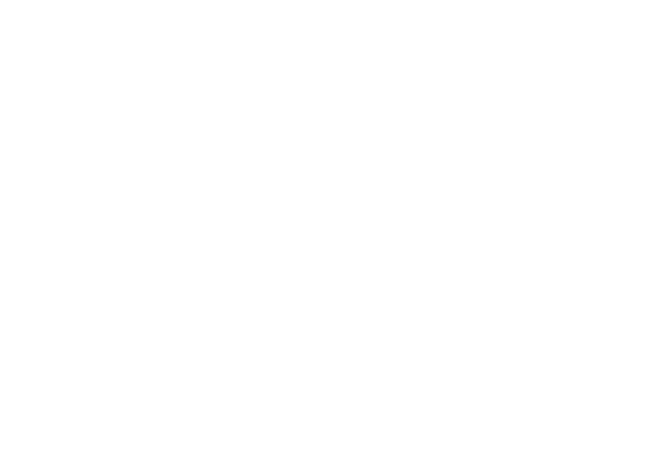
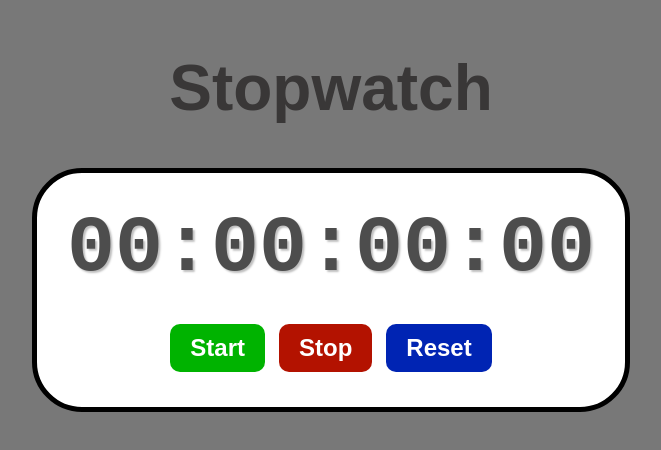
Before and after one commit to Eazynesta/stopwatchJs, a plain HTML site: page index.html in a window 1280 px wide. Shown: the whole page, without its empty margins (309-970 px from the left). Drawn offline with Linux system fonts and the light colour scheme.

Commit message:
final ver

```diff
--- a/index.html
+++ b/index.html
@@ -7,7 +7,17 @@
     <link rel="stylesheet" href="styles.css">
 </head>
 <body>
-
+    <h1 id="myH1">Stopwatch</h1>
+    <div id="Container">
+        <div id="display">
+            00:00:00:00
+        </div>
+        <div id="controls">
+            <button id="startBtn" onclick="start()">Start</button>
+            <button id="stopBtn" onclick="stop()">Stop</button>
+            <button id="resetBtn" onclick="reset()">Reset</button>
+        </div>
+    </div>
     <script src="script.js"></script>
 </body>
 </html>
--- a/script.js
+++ b/script.js
@@ -0,0 +1,43 @@
+const display = document.getElementById("display");
+let timer = null;
+let startTime = 0;
+let elapsedTime = 0;
+let isRunning = false;
+
+function start(){
+    if(!isRunning){
+        startTime = Date.now() - elapsedTime;
+        timer = setInterval(update, 10);
+        isRunning = true;
+    }
+}
+
+function stop(){
+    if(isRunning){
+
+        clearInterval(timer);
+        elapsedTime = Date.now() - startTime;
+        isRunning = false;
+
+    }
+}
+
+function reset(){
+     clearInterval(timer);
+     startTime = 0;
+     elapsedTime = 0;
+     isRunning = false;
+     display.textContent = "00:00:00:00";
+}
+
+function update(){
+    const currentTime = Date.now();
+    elapsedTime = currentTime - startTime;
+
+    let hours = Math.floor(elapsedTime / (1000 * 60 * 60));
+    let minutes = Math.floor(elapsedTime / (1000 * 60 )% 60);
+    let seconds = Math.floor(elapsedTime / 1000 % 60);
+    let milliseconds = Math.floor(elapsedTime % 1000 / 10);
+
+    display.textContent = `${hours}:${minutes}:${seconds}:${milliseconds}`;
+}
--- a/styles.css
+++ b/styles.css
@@ -0,0 +1,60 @@
+body{
+    display: flex;
+    flex-direction: column;
+    align-items: center;
+    background-color: hsl(0, 0%, 47%);
+
+}
+#myH1{
+    font-size: 4rem;
+    font-family: Arial, Helvetica, sans-serif;
+    color: hsl(0, 2%, 22%);
+}
+
+#Container{
+    display: flex;
+    flex-direction: column;
+    align-items: center;
+    border: 5px solid;
+    padding:30px ;
+    border-radius: 50px;
+    background-color: white;
+
+}
+#display{
+    font-size: 5rem;
+    font-family: monospace;
+    font-weight: bold;
+    color: hsl(0, 0%, 30%);
+    text-shadow: 2px 2px 2px hsl(0, 0%, 75%);
+    margin-bottom: 25px;
+}
+#controls button{
+    font-size: 1.5rem;
+    font-weight: bold;
+    padding: 10px 20px;
+    margin: 5px;
+    border: none;
+    border-radius: 10px;
+    cursor: pointer;
+    color: white;
+    transition: background-color 0.5s ease ;
+}
+#startBtn{
+    background-color: hsl(120, 100%, 35%);
+}
+#startBtn:hover{
+    background-color: hsl(120, 100%, 45%);
+}
+#stopBtn{
+    background-color: hsl(6, 100%, 35%);
+}
+#stopBtn:hover{
+    background-color: hsl(6, 100%, 45%);
+}
+#resetBtn{
+    background-color: hsl(228, 100%, 35%);
+}
+#resetBtn:hover{
+    background-color: hsl(228, 100%, 45%);
+}
```
